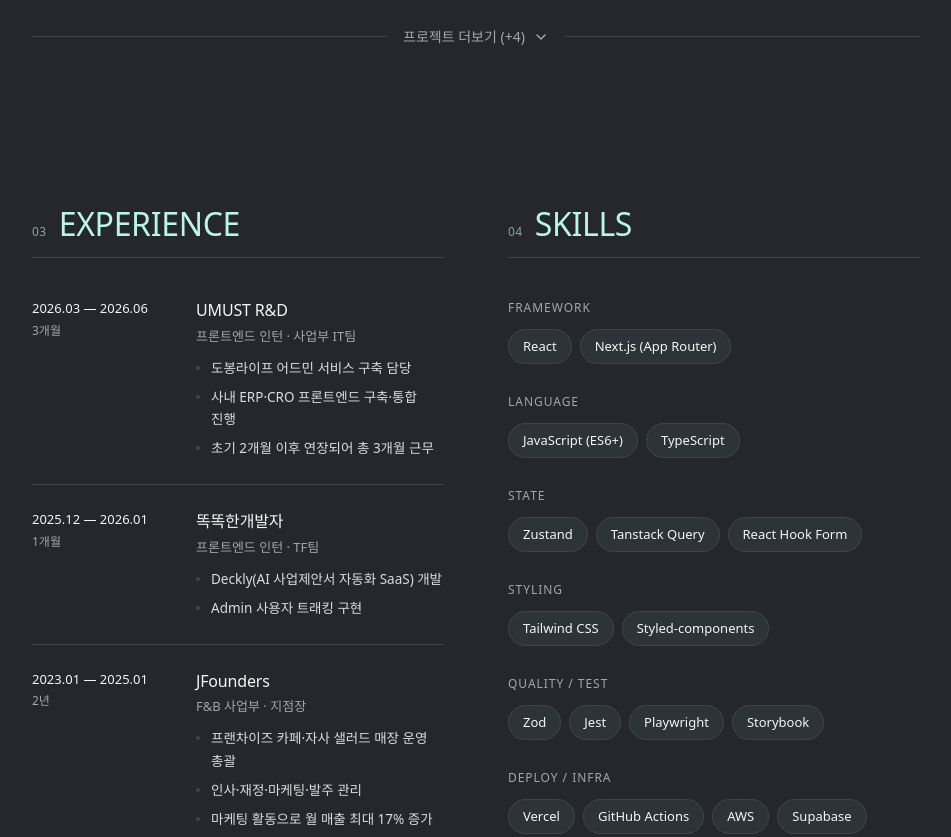
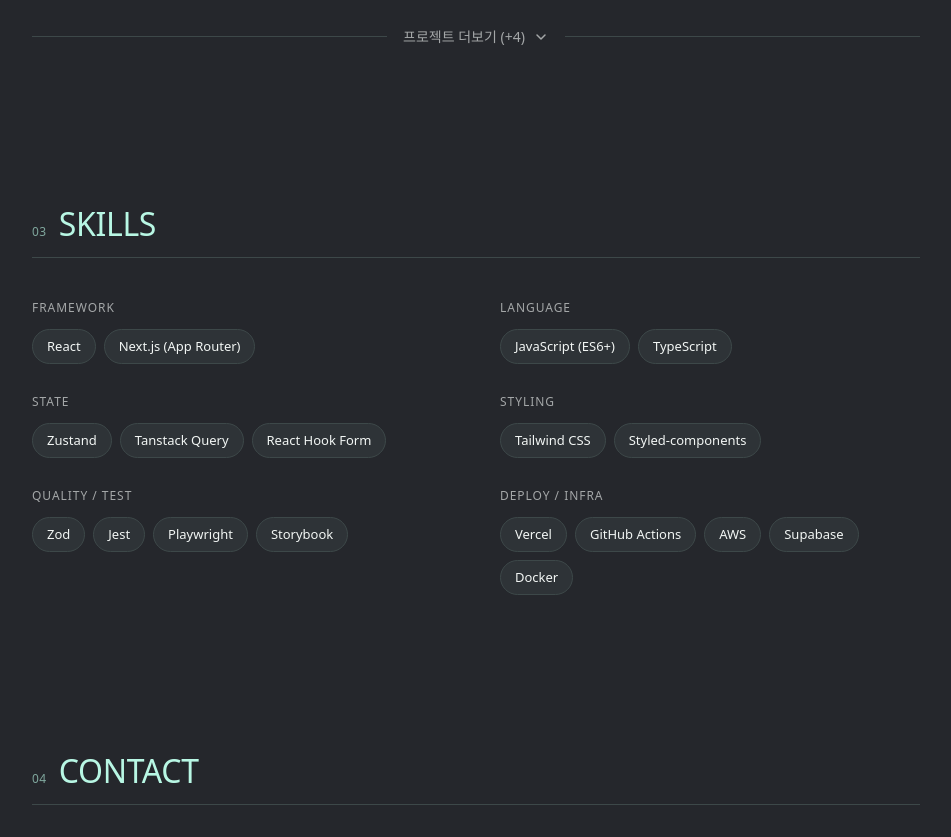
Before and after one commit to seong5/seong5.github.io, a Next.js app: page / in a window 1280 px wide. Shown: the part 1960-2797 px from the top of the page, without its empty margins (288-1239 px from the left). Built offline with nearby package versions, Linux system fonts and the light colour scheme.

Commit message:
♻️ refactor: Experience/Education을 Skills 섹션으로 통합
- ExperienceSkills.tsx, Education.tsx 삭제하고 단일 Skills.tsx로 병합
- SiteNav에서 Experience/Education 메뉴 제거
- Contact 섹션 번호를 06 → 04로 재조정(전체 섹션 수 감소에 맞춤)

```diff
--- a/app/components/Contact.tsx
+++ b/app/components/Contact.tsx
@@ -17,7 +17,7 @@ export default function Contact() {
       className="max-w-[1080px] px-[72px] py-[80px] max-nav:px-[22px] max-nav:py-[52px]"
       id="contact"
     >
-      <SectionHead idx="06" title="Contact" />
+      <SectionHead idx="04" title="Contact" />
       <div className="mt-2 flex flex-wrap gap-x-14 gap-y-2 max-nav:flex-col max-nav:gap-x-0">
         {LINKS.map(({ label, value, href, external }) => (
           <a
--- a/app/components/Education.tsx
+++ /dev/null
@@ -1,68 +0,0 @@
-import SectionHead from './SectionHead';
-
-const EDUCATION: {
-  period: string;
-  status: string;
-  name: string;
-  desc: string;
-  items?: string[];
-}[] = [
-  {
-    period: '2025.02 — 2025.08',
-    status: '수료',
-    name: '코드잇 스프린트',
-    desc: '프론트엔드 엔지니어 15기',
-  },
-  {
-    period: '2025.08 — 현재',
-    status: '수강',
-    name: '인프런',
-    desc: '필요한 지식에 대한 확장',
-    items: ['Docker', 'React Native', 'Java · Spring'],
-  },
-  {
-    period: '졸업예정',
-    status: '전문학사',
-    name: '학점은행제',
-    desc: '영어영문학 전공',
-  },
-];
-
-export default function Education() {
-  return (
-    <section
-      className="max-w-[1080px] px-[72px] py-[80px] max-nav:px-[22px] max-nav:py-[52px]"
-      id="education"
-    >
-      <SectionHead idx="05" title="Education" />
-      <div className="grid">
-        {EDUCATION.map((e) => (
-          <div
-            key={e.name}
-            className="grid grid-cols-[130px_92px_1fr] items-baseline gap-5 border-t border-hairline py-5 first:border-t-0 max-nav:grid-cols-1 max-nav:gap-[3px] max-nav:py-[18px]"
-          >
-            <div className="text-[0.8125rem] font-medium tabular-nums text-mute">{e.period}</div>
-            <div className="text-[0.8125rem] font-medium text-paper max-nav:order-first">
-              {e.status}
-            </div>
-            <div className="text-[0.90625rem] font-normal leading-[1.6] text-charcoal break-keep">
-              <b className="font-medium text-paper">{e.name}</b> — {e.desc}
-              {e.items && (
-                <ul className="mt-2 flex flex-col gap-1">
-                  {e.items.map((it) => (
-                    <li
-                      key={it}
-                      className="relative pl-[16px] before:absolute before:left-0 before:top-[10px] before:h-[4px] before:w-[4px] before:rounded-full before:bg-mute"
-                    >
-                      {it}
-                    </li>
-                  ))}
-                </ul>
-              )}
-            </div>
-          </div>
-        ))}
-      </div>
-    </section>
-  );
-}
--- a/app/components/ExperienceSkills.tsx
+++ /dev/null
@@ -1,117 +0,0 @@
-import SectionHead from './SectionHead';
-
-const EXPERIENCE = [
-  {
-    period: '2026.03 — 2026.06',
-    tag: '3개월',
-    org: 'UMUST R&D',
-    role: '프론트엔드 인턴 · 사업부 IT팀',
-    points: [
-      '도봉라이프 어드민 서비스 구축 담당',
-      '사내 ERP·CRO 프론트엔드 구축·통합 진행',
-      '초기 2개월 이후 연장되어 총 3개월 근무',
-    ],
-  },
-  {
-    period: '2025.12 — 2026.01',
-    tag: '1개월',
-    org: '똑똑한개발자',
-    role: '프론트엔드 인턴 · TF팀',
-    points: ['Deckly(AI 사업제안서 자동화 SaaS) 개발', 'Admin 사용자 트래킹 구현'],
-  },
-  {
-    period: '2023.01 — 2025.01',
-    tag: '2년',
-    org: 'JFounders',
-    role: 'F&B 사업부 · 지점장',
-    points: [
-      '프랜차이즈 카페·자사 샐러드 매장 운영 총괄',
-      '인사·재정·마케팅·발주 관리',
-      '마케팅 활동으로 월 매출 최대 17% 증가',
-      '상황별 매뉴얼 제작으로 운영 자동화',
-    ],
-  },
-  {
-    period: '2018.11 — 2019.06',
-    tag: '7개월',
-    org: '호주 워킹홀리데이',
-    role: 'Sydney, AU',
-    points: ['다양한 환경에서 근무하며 외국어 소통 능력', '어학원 생활을 통한 다국적 문화 경험'],
-  },
-];
-
-const SKILLS = [
-  { label: 'Framework', items: ['React', 'Next.js (App Router)'] },
-  { label: 'Language', items: ['JavaScript (ES6+)', 'TypeScript'] },
-  { label: 'State', items: ['Zustand', 'Tanstack Query', 'React Hook Form'] },
-  { label: 'Styling', items: ['Tailwind CSS', 'Styled-components'] },
-  { label: 'Quality / Test', items: ['Zod', 'Jest', 'Playwright', 'Storybook'] },
-  { label: 'Deploy / Infra', items: ['Vercel', 'GitHub Actions', 'AWS', 'Supabase'] },
-];
-
-export default function ExperienceSkills() {
-  return (
-    <section
-      className="max-w-[1080px] px-[72px] py-[80px] max-nav:px-[22px] max-nav:py-[52px]"
-      id="experience"
-    >
-      <div className="grid grid-cols-2 gap-16 max-nav:grid-cols-1 max-nav:gap-[46px]">
-        {/* Experience — hairline 카탈로그 행 */}
-        <div>
-          <SectionHead idx="03" title="Experience" />
-          <div className="flex flex-col">
-            {EXPERIENCE.map((e) => (
-              <div
-                key={e.org}
-                className="grid grid-cols-[140px_1fr] gap-x-6 border-t border-hairline py-6 first:border-t-0 first:pt-0 max-nav:grid-cols-1 max-nav:gap-y-2"
-              >
-                <div>
-                  <div className="text-[0.8125rem] font-medium tabular-nums text-paper">{e.period}</div>
-                  <div className="mt-0.5 text-[0.75rem] font-medium text-mute">{e.tag}</div>
-                </div>
-                <div>
-                  <h4 className="text-[1rem] font-medium tracking-[-0.01em] text-paper">{e.org}</h4>
-                  <div className="mt-0.5 text-[0.8125rem] font-medium text-mute">{e.role}</div>
-                  <ul className="mt-2.5 flex flex-col gap-1.5">
-                    {e.points.map((p) => (
-                      <li
-                        key={p}
-                        className="relative pl-[15px] text-[0.84375rem] font-normal leading-[1.7] text-charcoal break-keep before:absolute before:left-0 before:top-[9px] before:h-[4px] before:w-[4px] before:rounded-full before:bg-hairline"
-                      >
-                        {p}
-                      </li>
-                    ))}
-                  </ul>
-                </div>
-              </div>
-            ))}
-          </div>
-        </div>
-
-        {/* Skills — pill 클러스터 */}
-        <div id="skills">
-          <SectionHead idx="04" title="Skills" />
-          <div className="flex flex-col gap-7">
-            {SKILLS.map((g) => (
-              <div key={g.label}>
-                <div className="mb-3 text-[0.75rem] font-medium uppercase tracking-[0.08em] text-mute">
-                  {g.label}
-                </div>
-                <div className="flex flex-wrap gap-2">
-                  {g.items.map((i) => (
-                    <span
-                      key={i}
-                      className="rounded-full border border-hairline bg-cloud px-3.5 py-1.5 text-[0.8125rem] font-medium text-paper"
-                    >
-                      {i}
-                    </span>
-                  ))}
-                </div>
-              </div>
-            ))}
-          </div>
-        </div>
-      </div>
-    </section>
-  );
-}
--- a/app/components/SiteNav.tsx
+++ b/app/components/SiteNav.tsx
@@ -6,9 +6,7 @@ import { useEffect, useRef, useState, type MouseEvent } from 'react';
 const NAV = [
   { id: 'about', label: 'About' },
   { id: 'projects', label: 'Projects' },
-  { id: 'experience', label: 'Experience' },
   { id: 'skills', label: 'Skills' },
-  { id: 'education', label: 'Education' },
   { id: 'contact', label: 'Contact' },
 ];
 
@@ -21,8 +19,8 @@ export default function SiteNav() {
   const lockRef = useRef(false);
   const lockTimer = useRef<ReturnType<typeof setTimeout> | null>(null);
 
-  // 스크롤스파이 — #experience/#skills가 같은 밴드를 공유하므로,
-  // 변경분만 보지 않고 NAV(=DOM 위→아래) 순서로 "가장 먼저 보이는" 섹션을 active로.
+  // 스크롤스파이 — 변경분만 보지 않고 NAV(=DOM 위→아래) 순서로
+  // "가장 먼저 보이는" 섹션을 active로.
   useEffect(() => {
     const els = NAV.map((n) => document.getElementById(n.id)).filter(
       (el): el is HTMLElement => el !== null,
--- /dev/null
+++ b/app/components/Skills.tsx
@@ -0,0 +1,41 @@
+import { RevealGroup, RevealItem } from './Reveal';
+import SectionHead from './SectionHead';
+
+const SKILLS = [
+  { label: 'Framework', items: ['React', 'Next.js (App Router)'] },
+  { label: 'Language', items: ['JavaScript (ES6+)', 'TypeScript'] },
+  { label: 'State', items: ['Zustand', 'Tanstack Query', 'React Hook Form'] },
+  { label: 'Styling', items: ['Tailwind CSS', 'Styled-components'] },
+  { label: 'Quality / Test', items: ['Zod', 'Jest', 'Playwright', 'Storybook'] },
+  { label: 'Deploy / Infra', items: ['Vercel', 'GitHub Actions', 'AWS', 'Supabase', 'Docker'] },
+];
+
+export default function Skills() {
+  return (
+    <section
+      className="max-w-[1080px] px-[72px] py-[80px] max-nav:px-[22px] max-nav:py-[52px]"
+      id="skills"
+    >
+      <SectionHead idx="03" title="Skills" />
+      <RevealGroup className="grid grid-cols-2 gap-x-12 gap-y-7 max-nav:grid-cols-1">
+        {SKILLS.map((g) => (
+          <RevealItem key={g.label}>
+            <div className="mb-3 text-[0.75rem] font-medium uppercase tracking-[0.08em] text-mute">
+              {g.label}
+            </div>
+            <div className="flex flex-wrap gap-2">
+              {g.items.map((i) => (
+                <span
+                  key={i}
+                  className="rounded-full border border-hairline bg-cloud px-3.5 py-1.5 text-[0.8125rem] font-medium text-paper"
+                >
+                  {i}
+                </span>
+              ))}
+            </div>
+          </RevealItem>
+        ))}
+      </RevealGroup>
+    </section>
+  );
+}
--- a/app/page.tsx
+++ b/app/page.tsx
@@ -1,9 +1,8 @@
 import SiteNav from './components/SiteNav';
 import Hero from './components/Hero';
 import About from './components/About';
+import Skills from './components/Skills';
 import Projects from './components/Projects';
-import ExperienceSkills from './components/ExperienceSkills';
-import Education from './components/Education';
 import Contact from './components/Contact';
 
 export default function Home() {
@@ -14,8 +13,7 @@ export default function Home() {
         <Hero />
         <About />
         <Projects />
-        <ExperienceSkills />
-        <Education />
+        <Skills />
         <Contact />
       </main>
     </div>
```
